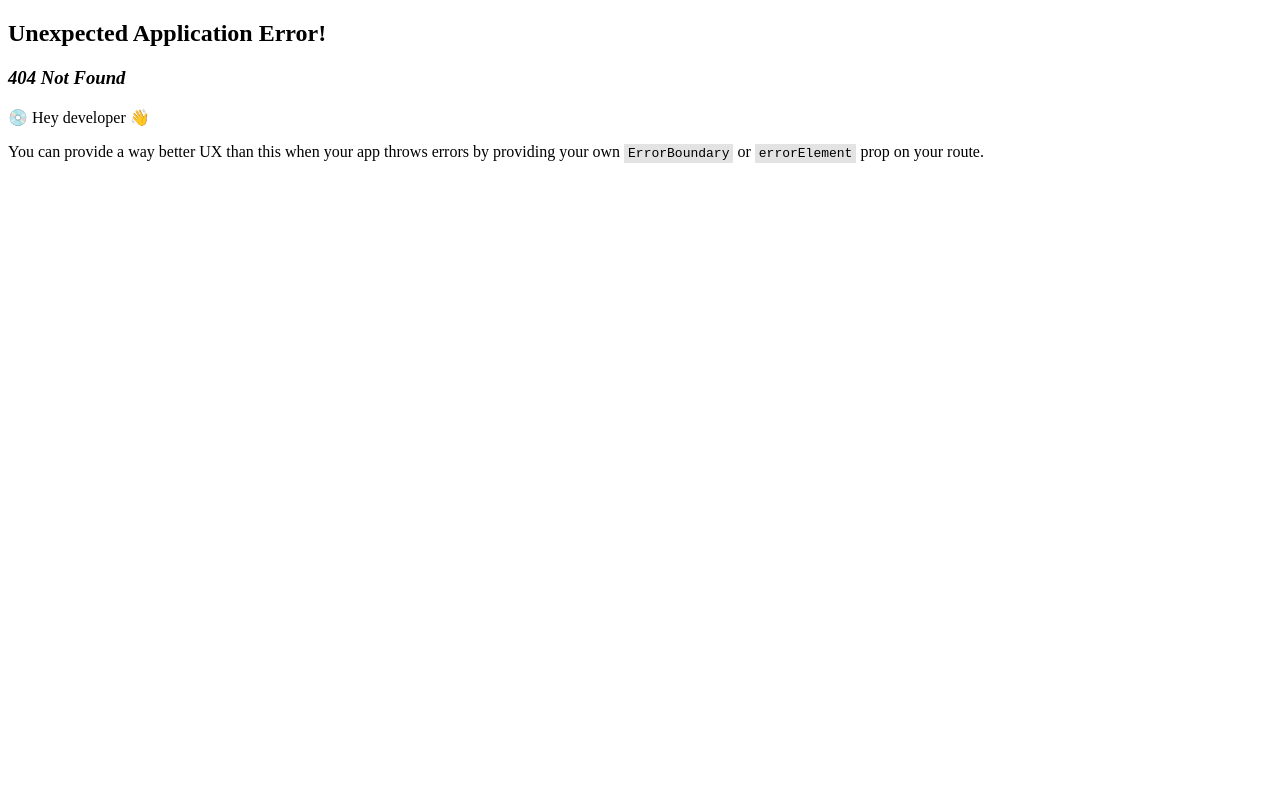
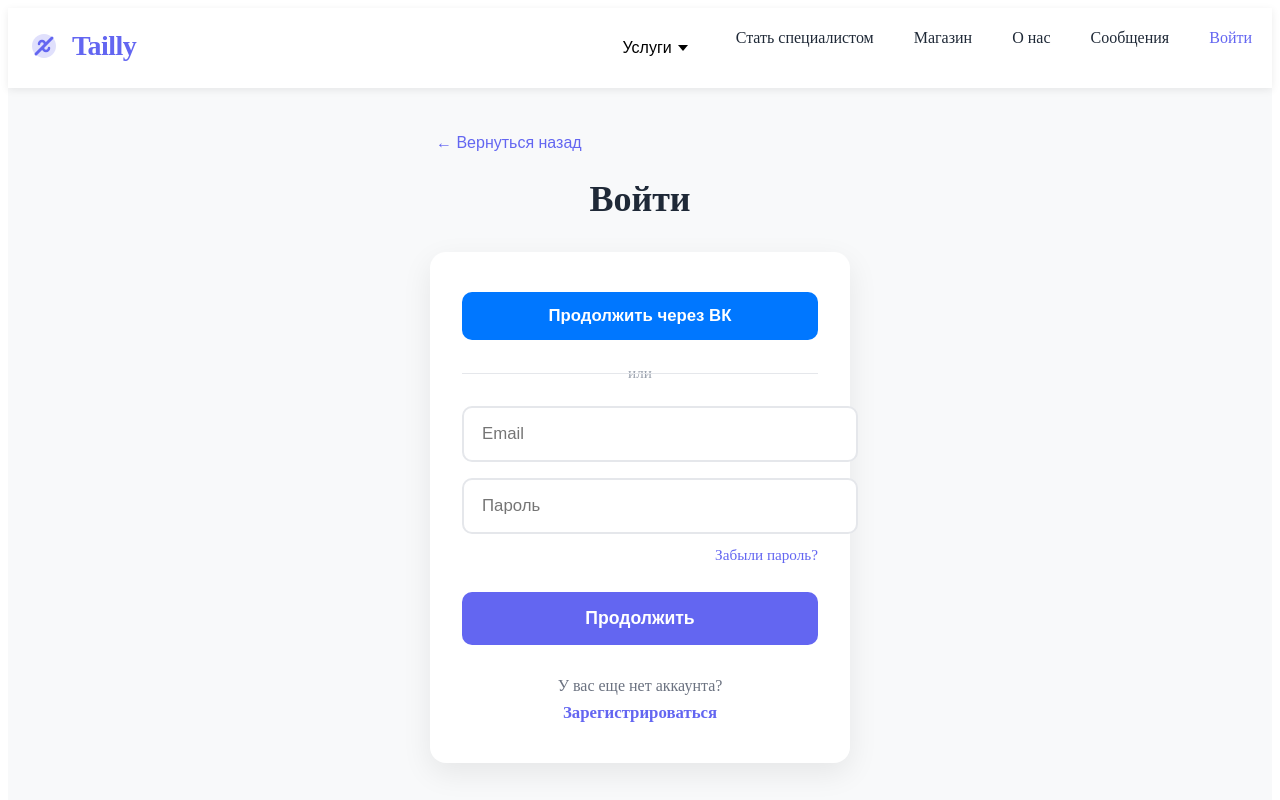
Before and after one commit to enanu5s/Tailly_Diplom, a React (Vite) app: page /login in a window 1280 px wide. Before the commit this address had no page. Shown: the top 800 px of the page. Built offline with nearby package versions, Linux system fonts and the light colour scheme.

Commit message:
Authorization implementation

```diff
--- /dev/null
+++ b/src/pages/login/index.ts
@@ -0,0 +1,2 @@
+// src/pages/login/index.ts
+export { default as LoginPage } from './ui/LoginPage';
--- /dev/null
+++ b/src/pages/login/ui/LoginPage.module.css
@@ -0,0 +1,162 @@
+.page {
+  min-height: calc(100vh - 160px); /* отступ под header и footer */
+  background: #f8f9fa;
+  display: flex;
+  align-items: center;
+  justify-content: center;
+  padding: 40px 20px;
+}
+
+.container {
+  width: 100%;
+  max-width: 420px;
+}
+
+.backButton {
+  background: none;
+  border: none;
+  color: #6366f1;
+  font-size: 1rem;
+  cursor: pointer;
+  margin-bottom: 16px;
+  display: flex;
+  align-items: center;
+  gap: 4px;
+}
+
+.backButton:hover {
+  text-decoration: underline;
+}
+
+.title {
+  font-size: 2.25rem;
+  font-weight: 700;
+  text-align: center;
+  margin-bottom: 32px;
+  color: #1f2937;
+}
+
+.card {
+  background: white;
+  border-radius: 16px;
+  box-shadow: 0 10px 30px rgba(0, 0, 0, 0.08);
+  padding: 40px 32px;
+}
+
+.socialSection {
+  margin-bottom: 24px;
+}
+
+.vkButton {
+  width: 100%;
+  padding: 14px;
+  background: #0077ff;
+  color: white;
+  border: none;
+  border-radius: 10px;
+  font-size: 1.05rem;
+  font-weight: 600;
+  cursor: pointer;
+  transition: background 0.2s;
+}
+
+.vkButton:hover {
+  background: #0066dd;
+}
+
+.divider {
+  text-align: center;
+  margin: 24px 0;
+  position: relative;
+  color: #9ca3af;
+  font-size: 0.95rem;
+}
+
+.divider::before {
+  content: '';
+  position: absolute;
+  top: 50%;
+  left: 0;
+  right: 0;
+  height: 1px;
+  background: #e5e7eb;
+}
+
+.divider span {
+  background: white;
+  padding: 0 16px;
+}
+
+.form {
+  display: flex;
+  flex-direction: column;
+  gap: 16px;
+}
+
+.inputGroup {
+  position: relative;
+}
+
+.input {
+  width: 100%;
+  padding: 16px 18px;
+  border: 2px solid #e5e7eb;
+  border-radius: 10px;
+  font-size: 1.05rem;
+  transition: border 0.2s;
+}
+
+.input:focus {
+  outline: none;
+  border-color: #6366f1;
+}
+
+.forgotLink {
+  color: #6366f1;
+  text-decoration: none;
+  font-size: 0.95rem;
+  align-self: flex-end;
+  margin-top: -4px;
+}
+
+.forgotLink:hover {
+  text-decoration: underline;
+}
+
+.submitButton {
+  margin-top: 12px;
+  padding: 16px;
+  background: #6366f1;
+  color: white;
+  border: none;
+  border-radius: 10px;
+  font-size: 1.1rem;
+  font-weight: 600;
+  cursor: pointer;
+  transition: background 0.2s;
+}
+
+.submitButton:hover {
+  background: #4f46e5;
+}
+
+.registerSection {
+  margin-top: 32px;
+  text-align: center;
+}
+
+.registerText {
+  color: #6b7280;
+  margin-bottom: 8px;
+}
+
+.registerLink {
+  color: #6366f1;
+  font-weight: 600;
+  text-decoration: none;
+  font-size: 1.05rem;
+}
+
+.registerLink:hover {
+  text-decoration: underline;
+}
--- /dev/null
+++ b/src/pages/login/ui/LoginPage.tsx
@@ -0,0 +1,93 @@
+// src/pages/login/ui/LoginPage.tsx
+import { useNavigate, Link } from 'react-router-dom';
+import { useState } from 'react';
+import styles from './LoginPage.module.css';
+
+const LoginPage = () => {
+  const navigate = useNavigate();
+  const [email, setEmail] = useState('');
+  const [password, setPassword] = useState('');
+
+  const handleSubmit = (e: React.FormEvent) => {
+    e.preventDefault();
+    // Здесь будет логика авторизации (пока заглушка)
+    console.log('Вход:', { email, password });
+    // navigate('/profile'); // потом раскомментируете
+  };
+
+  return (
+    <>
+
+      <div className={styles.page}>
+        <div className={styles.container}>
+          {/* Кнопка назад */}
+          <button onClick={() => navigate(-1)} className={styles.backButton}>
+            ← Вернуться назад
+          </button>
+
+          <h1 className={styles.title}>Войти</h1>
+
+          {/* Основная карточка */}
+          <div className={styles.card}>
+            {/* Часть 1 — Социальная авторизация */}
+            <div className={styles.socialSection}>
+              <button className={styles.vkButton}>
+                Продолжить через ВК
+              </button>
+            </div>
+
+            <div className={styles.divider}>
+              <span>или</span>
+            </div>
+
+            {/* Часть 2 — Форма */}
+            <form onSubmit={handleSubmit} className={styles.form}>
+              <div className={styles.inputGroup}>
+                <input
+                  type="email"
+                  placeholder="Email"
+                  value={email}
+                  onChange={(e) => setEmail(e.target.value)}
+                  className={styles.input}
+                  required
+                />
+              </div>
+
+              <div className={styles.inputGroup}>
+                <input
+                  type="password"
+                  placeholder="Пароль"
+                  value={password}
+                  onChange={(e) => setPassword(e.target.value)}
+                  className={styles.input}
+                  required
+                />
+              </div>
+
+              <Link to="/forgot-password" className={styles.forgotLink}>
+                Забыли пароль?
+              </Link>
+
+              <button type="submit" className={styles.submitButton}>
+                Продолжить
+              </button>
+            </form>
+
+            {/* Часть 3 — Регистрация */}
+            <div className={styles.registerSection}>
+              <p className={styles.registerText}>
+                У вас еще нет аккаунта?
+              </p>
+              <Link to="/register" className={styles.registerLink}>
+                Зарегистрироваться
+              </Link>
+            </div>
+          </div>
+        </div>
+      </div>
+
+    </>
+  );
+};
+
+export default LoginPage;
```
Also changed, not shown: src/app/router/routes.tsx (+5 -5 lines).
